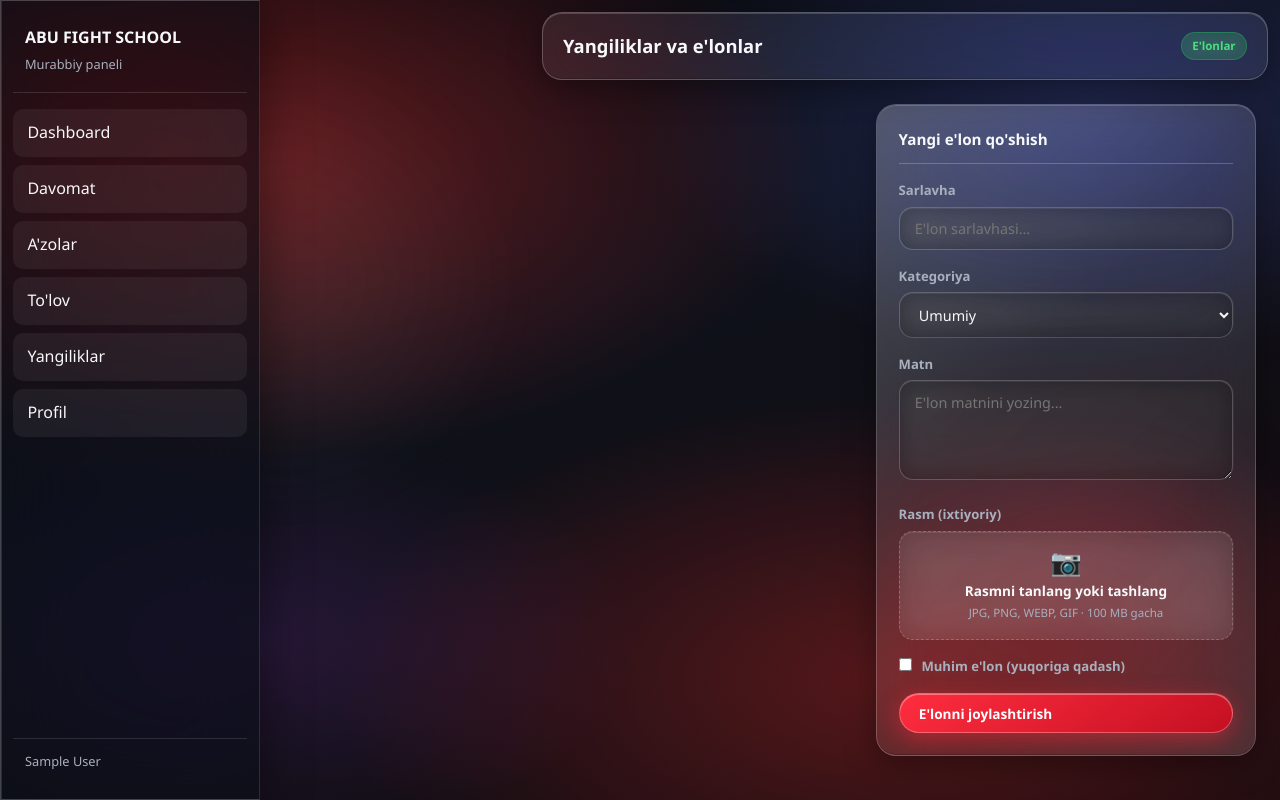
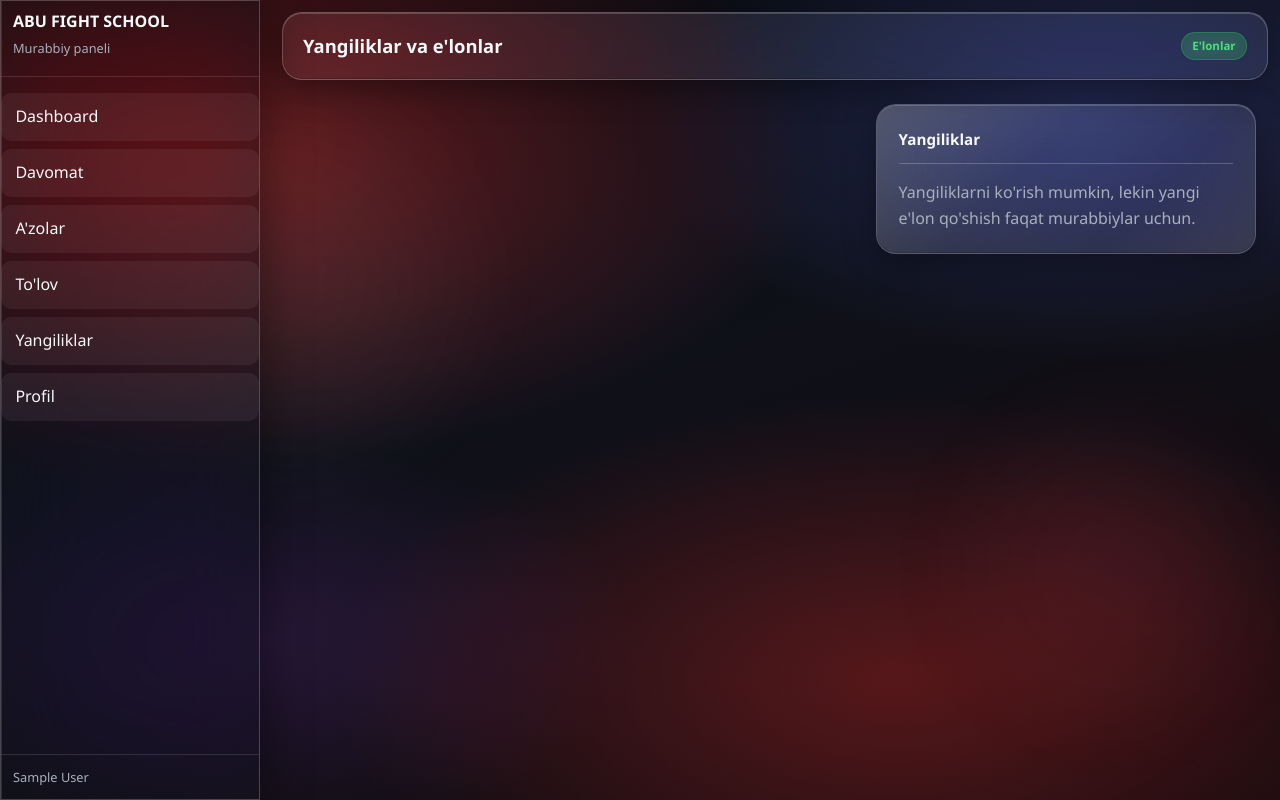
Before and after one commit to lifedevelopers-devs/abu-fight-school-crm, a Django app: page /yangiliklar/ in a window 1280 px wide. Run offline with Django 5.2, Linux system fonts and the light colour scheme; a user stored in the database is signed in; tables that the repository leaves empty hold one stand-in row (values such as "Sample post"); parts of the project's set-up code (start-up, migrations or seed data) failed here and were passed over.

Commit message:
Update yangiliklar.html for user permission checks
Added conditional rendering for news composer based on user permissions.

```diff
--- a/templates/yangiliklar.html
+++ b/templates/yangiliklar.html
@@ -333,7 +333,7 @@
   </style>
 </head>
 <body data-page="yangiliklar" data-title="Yangiliklar va e'lonlar">
-  <aside class="sidebar" style="position:fixed; left:0; top:0; width:260px; height:100vh; background:rgba(12,16,24,0.7); border-right:1px solid rgba(255,255,255,0.12); z-index:10; padding:1rem 0.75rem;">
+  <aside class="sidebar">
     <div style="padding:0.5rem 0.75rem 1rem; border-bottom:1px solid rgba(255,255,255,0.12); margin-bottom:1rem;">
       <strong>ABU FIGHT SCHOOL</strong><br>
       <span style="color:var(--text-muted); font-size:0.8rem;">Murabbiy paneli</span>
@@ -350,7 +350,7 @@
       {{ user.get_full_name|default:user.username }}
     </div>
   </aside>
-  <div class="app" id="app" style="margin-left:260px; width:calc(100% - 260px);">
+  <div class="app" id="app">
     <div class="main">
       <header class="header">
         <div class="header-left">
@@ -369,6 +369,7 @@
             <!-- JS orqali yuklanadi -->
           </div>
 
+          {% if can_manage_news %}
             <!-- Yangi e'lon qo'shish -->
             <div class="card form-card" id="newsComposer">
               <h3>Yangi e'lon qo'shish</h3>
@@ -418,6 +419,12 @@
                 </button>
               </form>
             </div>
+          {% else %}
+            <div class="card form-card" id="newsComposer">
+              <h3>Yangiliklar</h3>
+              <p style="color: var(--text-muted); margin: 0;">Yangiliklarni ko'rish mumkin, lekin yangi e'lon qo'shish faqat murabbiylar uchun.</p>
+            </div>
+          {% endif %}
         </div>
       </div>
     </div>
```
Lines whose indentation alone changed are shown as unchanged.
